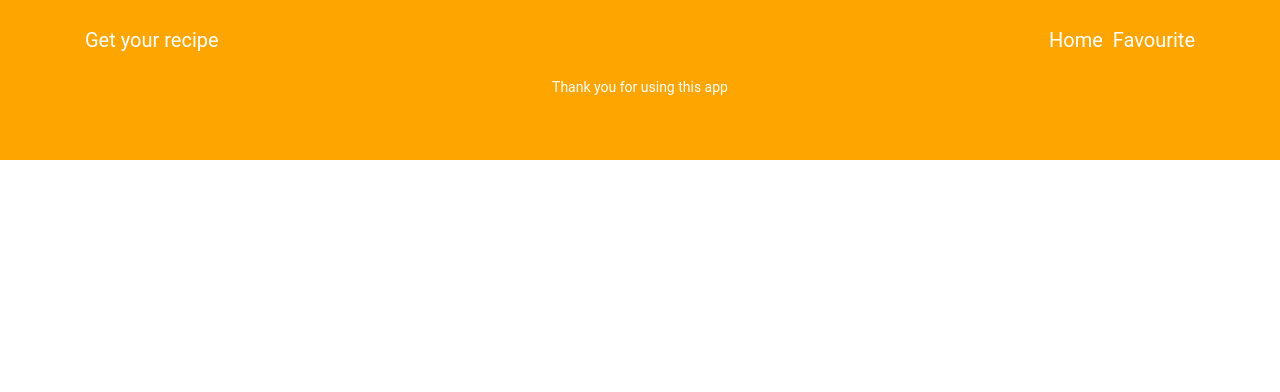
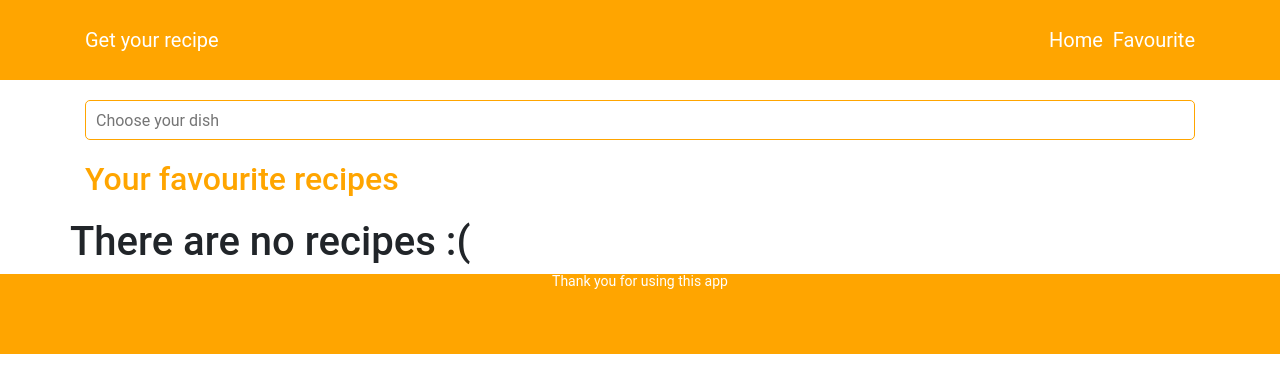
Before and after one commit to emmattfu/recipes, a React (Create React App) app: page /favourite in a window 1280 px wide. Shown: the top 392 px of the page. Built offline with nearby package versions, Linux system fonts and the light colour scheme.

Commit message:
remove favourites problem

```diff
--- /dev/null
+++ b/src/components/PageTitle/PageTitle.css
@@ -0,0 +1,5 @@
+.page-title {
+    color: orange;
+    margin-bottom: 20px;
+
+}
--- /dev/null
+++ b/src/components/PageTitle/PageTitle.js
@@ -0,0 +1,9 @@
+import React from 'react'
+import './PageTitle.css'
+
+const PageTitle = ({text}) => {
+
+    return <h2 className="page-title">{text}</h2>
+}
+
+export default PageTitle
--- a/src/components/RecipeCard/RecipeCard.js
+++ b/src/components/RecipeCard/RecipeCard.js
@@ -1,4 +1,4 @@
-import React, { useState } from "react";
+import React, { useState, useEffect } from "react";
 import { Col, Card, Button } from "react-bootstrap";
 import { NavLink } from "react-router-dom";
 import "./RecipeCard.css";
@@ -12,6 +12,12 @@ function RecipeCard({ recipe }) {
   const [isFavourite, setIsFavourite] = useState(
     favourites.some((el) => el.id === recipe.id)
   );
+
+  const [removeId, setRemoveId] = useState(recipe.id)
+
+  // useEffect(() => {
+  //   removeFavourite(removeId)
+  // }, [removeId])
 
   const imgType = recipe.image.split(".");
 
@@ -29,13 +35,18 @@ function RecipeCard({ recipe }) {
     ToastsStore.success("Recipe added to favourites");
   }
 
-  function removeFavourite(event) {
+  // function removeHandle(e) {
 
-    const res = favourites.filter(el => el.id !== event.target.value )
-    console.log(res)
+  //   removeFavourite(removeId)
+  // }
+
+  function removeFavourite() {
+    const res = favourites.filter(el => el.id !== +removeId )
+    console.log(res, removeId)
     setIsFavourite(false)
+
+    dispatch(removeFavourite(res))
     // localStorage.setItem("favourites", JSON.stringify(res));
-    // dispatch(removeFavourite(res))
     // setIsFavourite(false)
   }
 
--- a/src/pages/Favourite/FavouriteRecipes.js
+++ b/src/pages/Favourite/FavouriteRecipes.js
@@ -1,14 +1,24 @@
 import React from "react";
-import { Container } from "react-bootstrap";
+import { Container, Row } from "react-bootstrap";
 import { useSelector } from "react-redux";
-import RecipeCard from '../../components/RecipeCard/RecipeCard'
+import RecipeCard from '../../components/RecipeCard/RecipeCard';
+import PageTitle from '../../components/PageTitle/PageTitle';
+import Search from '../../components/Search/Search'
 
 function FavouriteRecipesComponent() {
     const favourites = useSelector(state => state.favourites)
 
   return (
     <Container>
-        {favourites.map(el => <RecipeCard recipe={el}  key={el.id}/>)}
+      <Search />
+      <PageTitle text="Your favourite recipes" />
+
+      <Row>
+      {favourites.length > 0 ? favourites.map(el => <RecipeCard recipe={el}  key={el.id}/>)
+      : <h1>There are no recipes :(</h1>}
+        {/* {favourites.map(el => <RecipeCard recipe={el}  key={el.id}/>)} */}
+      </Row>
+
     </Container>
   );
 }
--- a/src/pages/Recipes/Recipes.js
+++ b/src/pages/Recipes/Recipes.js
@@ -5,6 +5,7 @@ import RecipeCard from "../../components/RecipeCard/RecipeCard";
 import Search from "../../components/Search/Search";
 import Pagination from "../../components/Pagination/Pagination";
 import Loading from '../../components/Loading';
+import PageTitle from '../../components/PageTitle/PageTitle';
 import "./Recipes.css";
 
 function Recipes() {
@@ -26,6 +27,8 @@ function Recipes() {
     <Container>
       <div className="recipes">
         <Search />
+        <PageTitle text="Recipes for you" />
+
         <Row>
           {!recipes ? <Loading /> : currentRecipe.map((el, i) => {
             return <RecipeCard recipe={el} key={i} />;
--- a/src/redux/dataReducer.js
+++ b/src/redux/dataReducer.js
@@ -20,7 +20,9 @@ export default function dataReducer(state = initialState, action) {
     } else if (action.type === ADD_FAVOURITE) {
         return {...state, favourites: [...state.favourites, action.payload]}
     } else if (action.type === REMOVE_FAVOURITE) {
-        return {...state, favourites: action.payload}
+        // return {...state, favourites: action.payload}
+        console.log(action.payload)
+        return state
     }
 
     return state
```
Also changed, not shown: src/App.css (line endings or trailing spaces).
